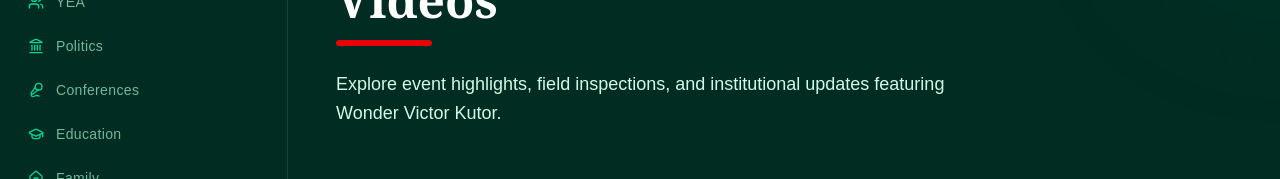
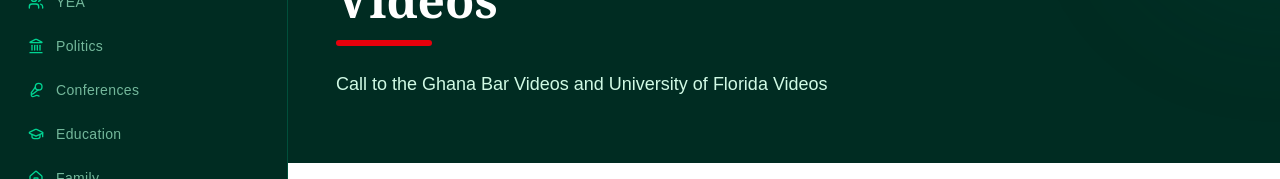
Before and after one commit to Owusu1946/kutor, a Next.js app: page /videos in a window 1280 px wide. Shown: the part 130-309 px from the top of the page. Built offline with nearby package versions, Linux system fonts and the light colour scheme.

Commit message:
Update page.tsx

```diff
--- a/app/videos/page.tsx
+++ b/app/videos/page.tsx
@@ -62,7 +62,7 @@
                     </h1>
                     <div className="h-1.5 w-24 bg-red-600 mb-6 rounded-full shadow-lg shadow-red-900/20"></div>
                     <p className="text-lg text-emerald-100 max-w-2xl font-light leading-relaxed">
-                        Explore event highlights, field inspections, and institutional updates featuring Wonder Victor Kutor.
+                        Call to the Ghana Bar Videos and University of Florida Videos
                     </p>
                 </div>
             </div>
```
